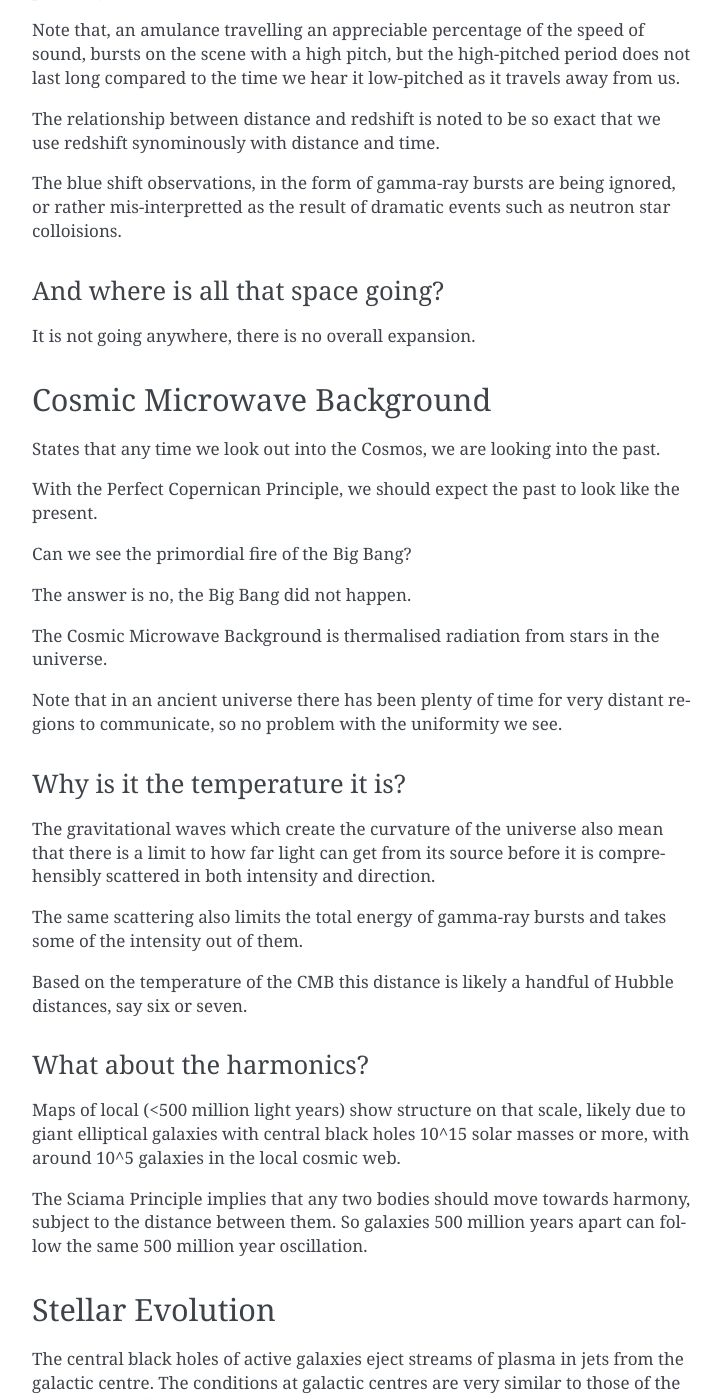
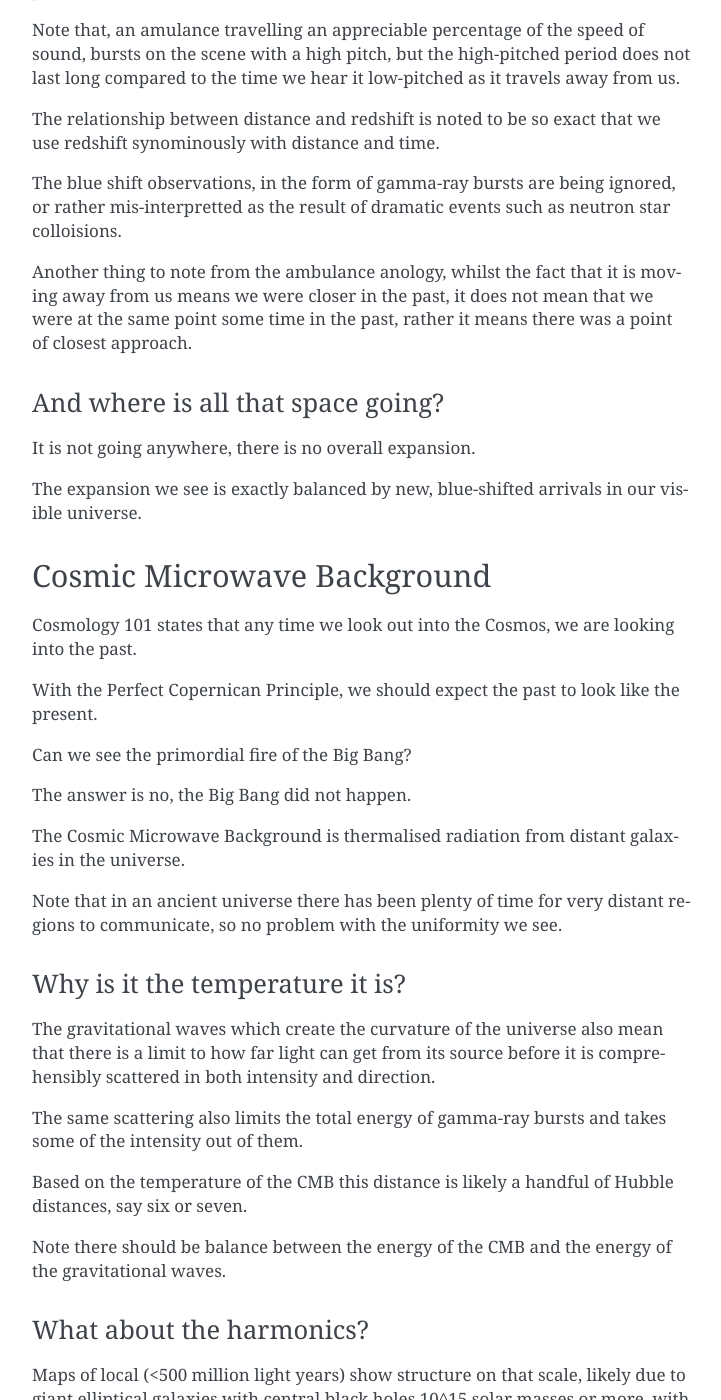
Before and after one commit to swfiua/gotu, a Sphinx documentation site: the page built from docs/101.rst, in a window 1280 px wide and 1400 px high, scrolled down 1756 px. Shown: the whole window, without its empty margins (388-1109 px from the left). Built offline with Sphinx 7.4.7, drawn with Linux system fonts in a browser that asks for light colours; formulas are drawn with MathJax 3; some of the changed text lies outside the part shown.

Commit message:
more cosmo 101 after talking with Norm Newton

```diff
--- a/docs/101.rst
+++ b/docs/101.rst
@@ -102,18 +102,26 @@ The blue shift observations, in the form of gamma-ray bursts are being
 ignored, or rather mis-interpretted as the result of dramatic events
 such as neutron star colloisions.
 
+Another thing to note from the ambulance anology, whilst the fact that
+it is moving away from us means we were closer in the past, it does
+not mean that we were at the same point some time in the past, rather
+it means there was a point of closest approach.
+
 
 And where is all that space going?
 ----------------------------------
 
 It is not going anywhere, there is no overall expansion.
 
+The expansion we see is exactly balanced by new, blue-shifted arrivals
+in our visible universe.
+
 
 Cosmic Microwave Background
 ===========================
 
-States that any time we look out into the Cosmos, we are looking into
-the past.
+Cosmology 101 states that any time we look out into the Cosmos, we are
+looking into the past.
 
 With the Perfect Copernican Principle, we should expect the past to
 look like the present.
@@ -122,8 +130,8 @@ Can we see the primordial fire of the Big Bang?
 
 The answer is no, the Big Bang did not happen.
 
-The Cosmic Microwave Background is thermalised radiation from stars in
-the universe.
+The Cosmic Microwave Background is thermalised radiation from distant
+galaxies in the universe.
 
 Note that in an ancient universe there has been plenty of time for
 very distant regions to communicate, so no problem with the uniformity
@@ -142,6 +150,9 @@ and takes some of the intensity out of them.
 
 Based on the temperature of the CMB this distance is likely a handful
 of Hubble distances, say six or seven.
+
+Note there should be balance between the energy of the CMB and the
+energy of the gravitational waves.
 
 
 What about the harmonics?
```
Also changed, not shown: other parts of docs/101.rst (+2 -2 lines).
